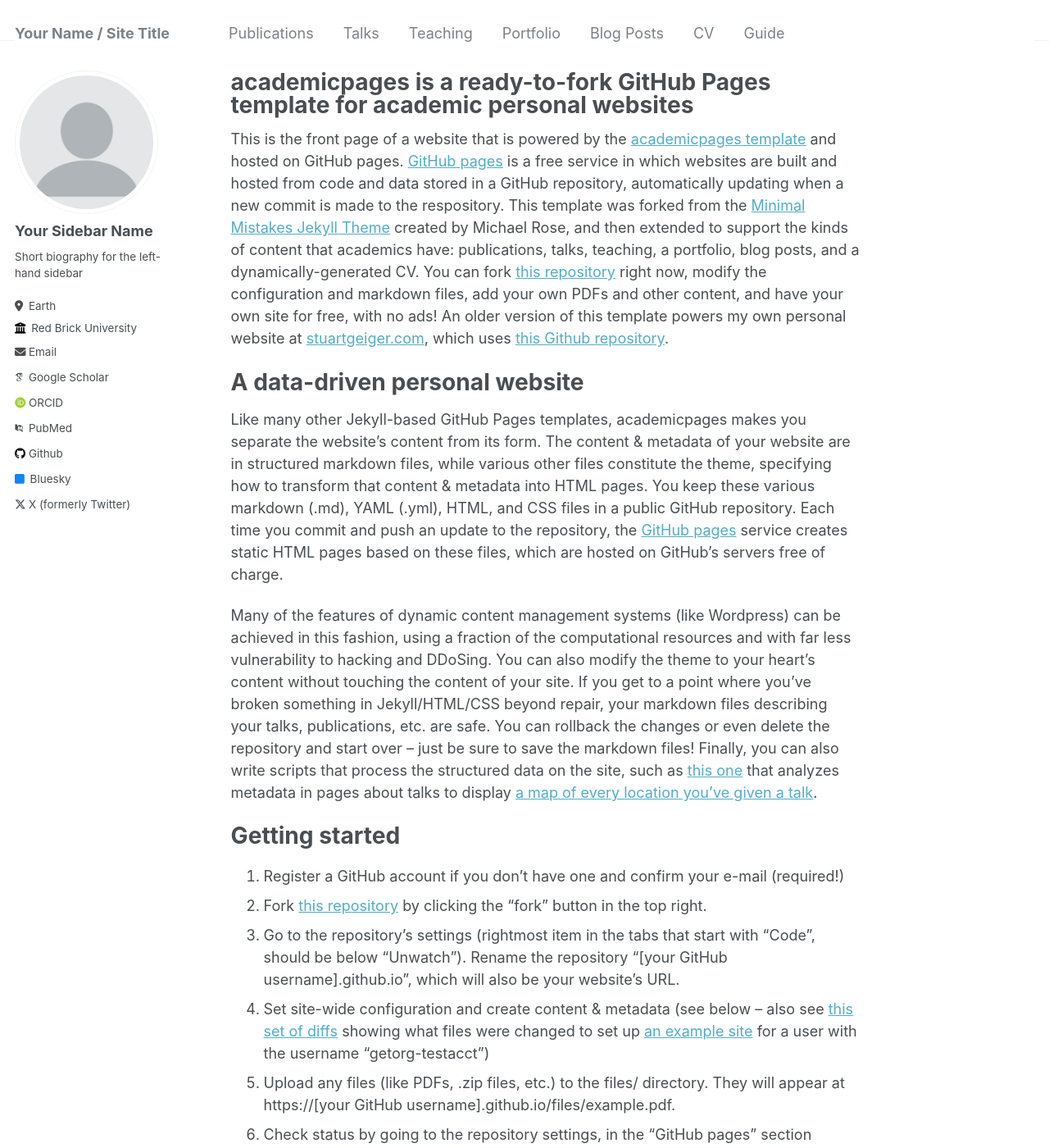
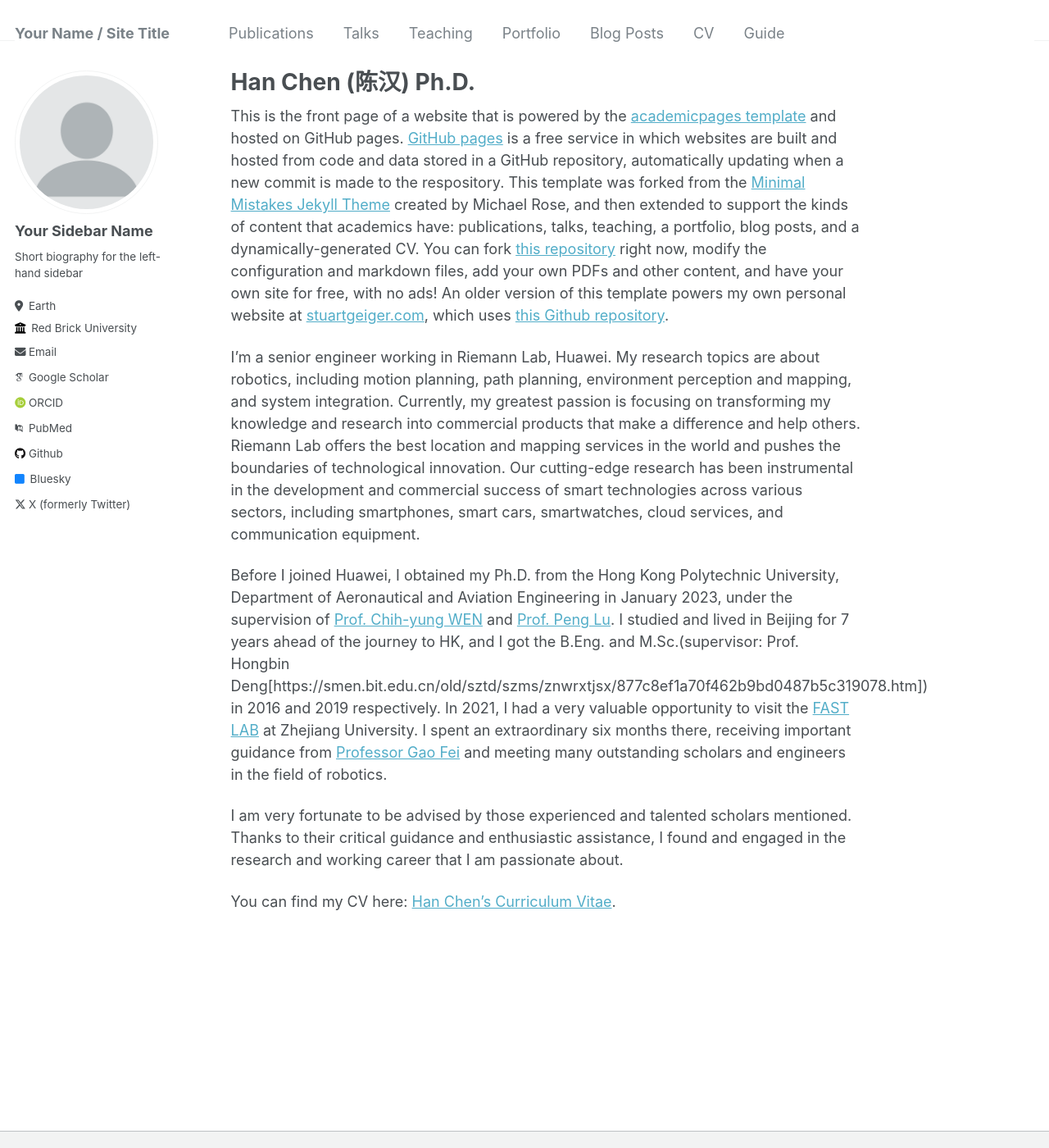
Before and after one commit to chenhanpolyu/chenhanpolyu.github.io, a Jekyll site: the page built from _pages/about.md, in a window 1280 px wide and 1400 px high. Shown: the whole window at 82% size. Built offline with Jekyll 4.4.1, drawn with Linux system fonts in a browser that asks for light colours; some web fonts are replaced; some of the changed text lies outside the part shown.

Commit message:
Update about.md

```diff
--- a/_pages/about.md
+++ b/_pages/about.md
@@ -1,6 +1,6 @@
 ---
 permalink: /
-title: "academicpages is a ready-to-fork GitHub Pages template for academic personal websites"
+title: "Han Chen (陈汉) Ph.D."
 author_profile: true
 redirect_from:
   - /about/
@@ -9,41 +9,10 @@
 
 This is the front page of a website that is powered by the [academicpages template](https://github.com/academicpages/academicpages.github.io) and hosted on GitHub pages. [GitHub pages](https://pages.github.com) is a free service in which websites are built and hosted from code and data stored in a GitHub repository, automatically updating when a new commit is made to the respository. This template was forked from the [Minimal Mistakes Jekyll Theme](https://mmistakes.github.io/minimal-mistakes/) created by Michael Rose, and then extended to support the kinds of content that academics have: publications, talks, teaching, a portfolio, blog posts, and a dynamically-generated CV. You can fork [this repository](https://github.com/academicpages/academicpages.github.io) right now, modify the configuration and markdown files, add your own PDFs and other content, and have your own site for free, with no ads! An older version of this template powers my own personal website at [stuartgeiger.com](http://stuartgeiger.com), which uses [this Github repository](https://github.com/staeiou/staeiou.github.io).
 
-A data-driven personal website
-======
-Like many other Jekyll-based GitHub Pages templates, academicpages makes you separate the website's content from its form. The content & metadata of your website are in structured markdown files, while various other files constitute the theme, specifying how to transform that content & metadata into HTML pages. You keep these various markdown (.md), YAML (.yml), HTML, and CSS files in a public GitHub repository. Each time you commit and push an update to the repository, the [GitHub pages](https://pages.github.com/) service creates static HTML pages based on these files, which are hosted on GitHub's servers free of charge.
+I'm a senior engineer working in Riemann Lab, Huawei. My research topics are about robotics, including motion planning, path planning, environment perception and mapping, and system integration. Currently, my greatest passion is focusing on transforming my knowledge and research into commercial products that make a difference and help others. Riemann Lab offers the best location and mapping services in the world and pushes the boundaries of technological innovation. Our cutting-edge research has been instrumental in the development and commercial success of smart technologies across various sectors, including smartphones, smart cars, smartwatches, cloud services, and communication equipment.
 
-Many of the features of dynamic content management systems (like Wordpress) can be achieved in this fashion, using a fraction of the computational resources and with far less vulnerability to hacking and DDoSing. You can also modify the theme to your heart's content without touching the content of your site. If you get to a point where you've broken something in Jekyll/HTML/CSS beyond repair, your markdown files describing your talks, publications, etc. are safe. You can rollback the changes or even delete the repository and start over -- just be sure to save the markdown files! Finally, you can also write scripts that process the structured data on the site, such as [this one](https://github.com/academicpages/academicpages.github.io/blob/master/talkmap.ipynb) that analyzes metadata in pages about talks to display [a map of every location you've given a talk](https://academicpages.github.io/talkmap.html).
+Before I joined Huawei, I obtained my Ph.D. from the Hong Kong Polytechnic University, Department of Aeronautical and Aviation Engineering in January 2023, under the supervision of [Prof. Chih-yung WEN](https://www.polyu.edu.hk/researchgrp/cywen/index.php/en/index.html) and [Prof. Peng Lu](https://arclab.hku.hk/PengLu.html). I studied and lived in Beijing for 7 years ahead of the journey to HK, and I got the B.Eng. and M.Sc.(supervisor: Prof. Hongbin Deng[https://smen.bit.edu.cn/old/sztd/szms/znwrxtjsx/877c8ef1a70f462b9bd0487b5c319078.htm]) in 2016 and 2019 respectively. In 2021, I had a very valuable opportunity to visit the [FAST LAB](http://zju-fast.com/) at Zhejiang University. I spent an extraordinary six months there, receiving important guidance from [Professor Gao Fei](http://zju-fast.com/fei-gao/) and meeting many outstanding scholars and engineers in the field of robotics.
 
-Getting started
-======
-1. Register a GitHub account if you don't have one and confirm your e-mail (required!)
-1. Fork [this repository](https://github.com/academicpages/academicpages.github.io) by clicking the "fork" button in the top right.
-1. Go to the repository's settings (rightmost item in the tabs that start with "Code", should be below "Unwatch"). Rename the repository "[your GitHub username].github.io", which will also be your website's URL.
-1. Set site-wide configuration and create content & metadata (see below -- also see [this set of diffs](http://archive.is/3TPas) showing what files were changed to set up [an example site](https://getorg-testacct.github.io) for a user with the username "getorg-testacct")
-1. Upload any files (like PDFs, .zip files, etc.) to the files/ directory. They will appear at https://[your GitHub username].github.io/files/example.pdf.
-1. Check status by going to the repository settings, in the "GitHub pages" section
+I am very fortunate to be advised by those experienced and talented scholars mentioned. Thanks to their critical guidance and enthusiastic assistance, I found and engaged in the research and working career that I am passionate about.
 
-Site-wide configuration
-------
-The main configuration file for the site is in the base directory in [_config.yml](https://github.com/academicpages/academicpages.github.io/blob/master/_config.yml), which defines the content in the sidebars and other site-wide features. You will need to replace the default variables with ones about yourself and your site's github repository. The configuration file for the top menu is in [_data/navigation.yml](https://github.com/academicpages/academicpages.github.io/blob/master/_data/navigation.yml). For example, if you don't have a portfolio or blog posts, you can remove those items from that navigation.yml file to remove them from the header.
-
-Create content & metadata
-------
-For site content, there is one markdown file for each type of content, which are stored in directories like _publications, _talks, _posts, _teaching, or _pages. For example, each talk is a markdown file in the [_talks directory](https://github.com/academicpages/academicpages.github.io/tree/master/_talks). At the top of each markdown file is structured data in YAML about the talk, which the theme will parse to do lots of cool stuff. The same structured data about a talk is used to generate the list of talks on the [Talks page](https://academicpages.github.io/talks), each [individual page](https://academicpages.github.io/talks/2012-03-01-talk-1) for specific talks, the talks section for the [CV page](https://academicpages.github.io/cv), and the [map of places you've given a talk](https://academicpages.github.io/talkmap.html) (if you run this [python file](https://github.com/academicpages/academicpages.github.io/blob/master/talkmap.py) or [Jupyter notebook](https://github.com/academicpages/academicpages.github.io/blob/master/talkmap.ipynb), which creates the HTML for the map based on the contents of the _talks directory).
-
-**Markdown generator**
-
-I have also created [a set of Jupyter notebooks](https://github.com/academicpages/academicpages.github.io/tree/master/markdown_generator
-) that converts a CSV containing structured data about talks or presentations into individual markdown files that will be properly formatted for the academicpages template. The sample CSVs in that directory are the ones I used to create my own personal website at stuartgeiger.com. My usual workflow is that I keep a spreadsheet of my publications and talks, then run the code in these notebooks to generate the markdown files, then commit and push them to the GitHub repository.
-
-How to edit your site's GitHub repository
-------
-Many people use a git client to create files on their local computer and then push them to GitHub's servers. If you are not familiar with git, you can directly edit these configuration and markdown files directly in the github.com interface. Navigate to a file (like [this one](https://github.com/academicpages/academicpages.github.io/blob/master/_talks/2012-03-01-talk-1.md) and click the pencil icon in the top right of the content preview (to the right of the "Raw | Blame | History" buttons). You can delete a file by clicking the trashcan icon to the right of the pencil icon. You can also create new files or upload files by navigating to a directory and clicking the "Create new file" or "Upload files" buttons.
-
-Example: editing a markdown file for a talk
-![Editing a markdown file for a talk](/images/editing-talk.png)
-
-For more info
-------
-More info about configuring academicpages can be found in [the guide](https://academicpages.github.io/markdown/). The [guides for the Minimal Mistakes theme](https://mmistakes.github.io/minimal-mistakes/docs/configuration/) (which this theme was forked from) might also be helpful.
+You can find my CV here: [Han Chen's Curriculum Vitae](../assets/Curriculum_Vitae.pdf).
```
